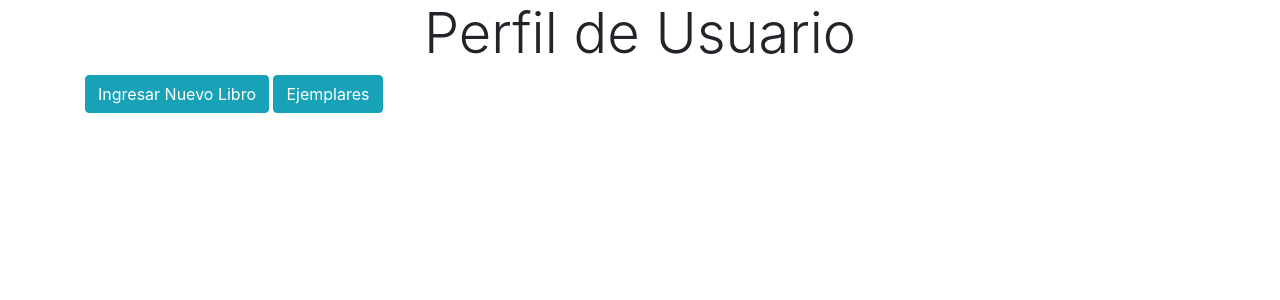
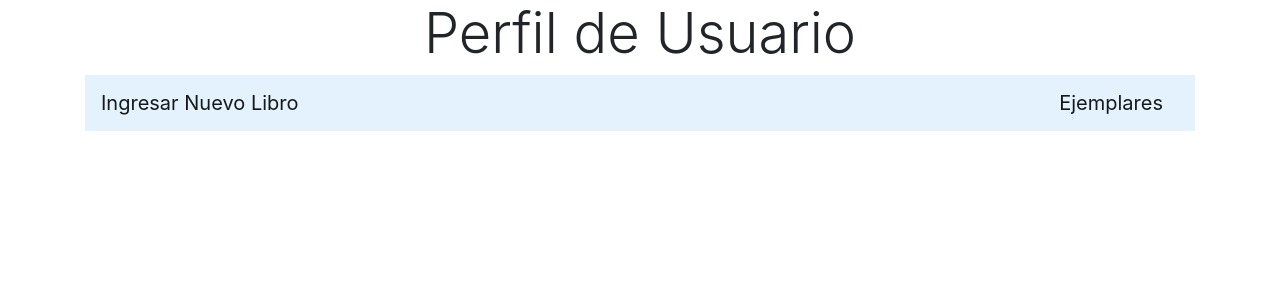
Before and after one commit to MedalitContreras/SisBibliotecaG02, a CodeIgniter app: page /SisBibliotecaG02/index.php/usuario/index in a window 1280 px wide. Shown: the top 300 px of the page. Run offline with CodeIgniter, Linux system fonts and the light colour scheme; data comes from the database, SQL or seed files in the repository.

Commit message:
Bootstrap 4

```diff
--- a/bibliotecag2/application/controllers/Usuario.php
+++ b/bibliotecag2/application/controllers/Usuario.php
@@ -29,6 +29,13 @@ class Usuario extends CI_Controller
         $this->load->view('header');
         $this->load->view('usuario/ejemplar',$datos);
         $this->load->view('footer');
+
+       // redirect('usuario/perfil');
+    }
+    public function regresar(){
+
+        redirect('usuario');
+
     }
     public function guardar()
     {
--- a/bibliotecag2/application/models/model_usuario.php
+++ b/bibliotecag2/application/models/model_usuario.php
@@ -10,5 +10,8 @@ class Model_usuario extends CI_Model
     {
         $this->db->insert('ejemplar',$data);
     }
+    public function regresar(){
 
+
+    }
 }
--- a/bibliotecag2/application/views/usuario/ejemplar.php
+++ b/bibliotecag2/application/views/usuario/ejemplar.php
@@ -1,9 +1,11 @@
+
+<div class="container">
 
 
-<div class="container">
 <br><br>
 <h2 align="center" class="display-4"><P><u>EJEMPLARES</u></P> </h2>
 <br><br>
+<a  href="<?php echo base_url('usuario/regresar') ?>">Regresar Perfil</a>
 <table class=" table">
     <thead>
         <tr class="table-active">
@@ -48,5 +50,4 @@
         <?php endforeach; ?>
     </tbody>
 </table>
-</form>
 </div>
--- a/bibliotecag2/application/views/usuario/formulario.php
+++ b/bibliotecag2/application/views/usuario/formulario.php
@@ -65,6 +65,8 @@
                 </div>
             <div class="container">
         <button type="submit" class="btn btn-primary">Guardar</button>
+        <a  href="<?php echo base_url('usuario/regresar') ?>" type="submit" class="btn btn-primary" >Volver</a>
+
  </div>
  </form>
  </div>
--- a/bibliotecag2/application/views/usuario/perfil.php
+++ b/bibliotecag2/application/views/usuario/perfil.php
@@ -1,5 +1,9 @@
 <h2 align="center" class="display-4">Perfil de Usuario</h2>
 <div class="container">
-    <a  href="<?php echo base_url('usuario/formulario') ?>"  type="button" class="btn btn-info">Ingresar Nuevo Libro</a>
-    <a  href="<?php echo base_url('usuario/ejemplar') ?>"  type="button" class="btn btn-info">Ejemplares</a>
-<br></br>
+<nav class="navbar navbar-light" style="background-color: #e3f2fd;">
+
+  <a  href="<?php echo base_url('usuario/formulario') ?>" class="navbar-brand" href="#">Ingresar Nuevo Libro</a>
+
+  <a  href="<?php echo base_url('usuario/ejemplar') ?>"  class="navbar-brand" href="#">Ejemplares</a>
+
+  </button>
```
